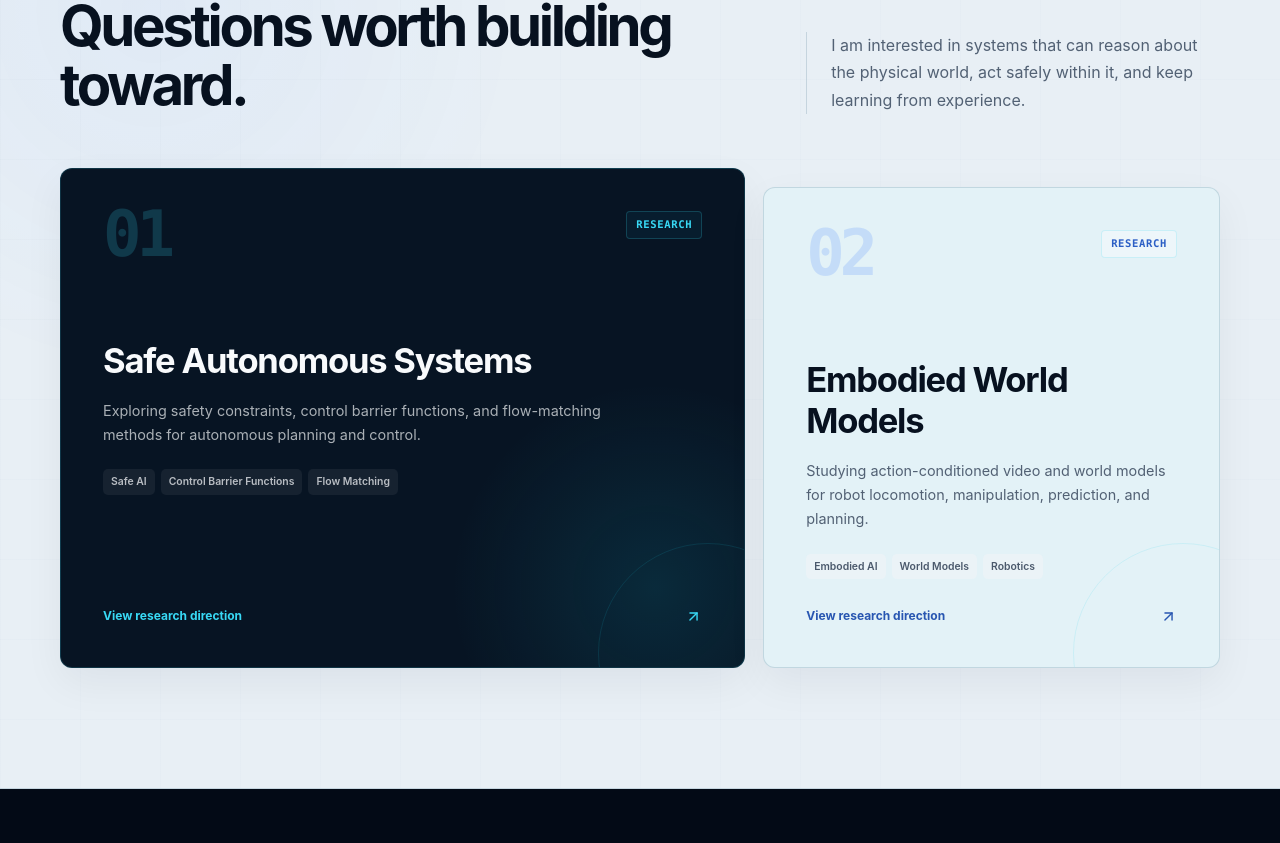
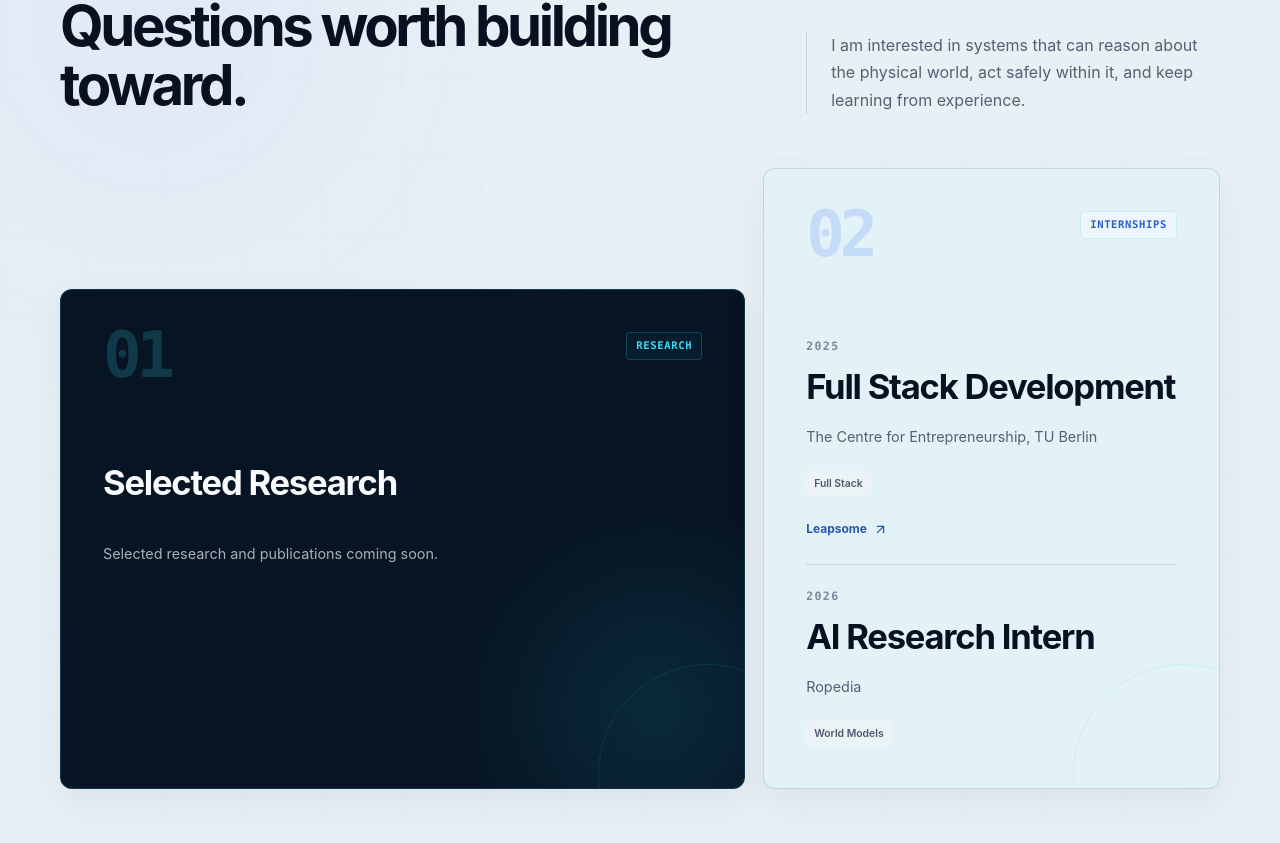
Before and after one commit to eliang6033/eliang6033.github.io, a React (Vite) app: page / in a window 1280 px wide. Shown: the part 1617-2460 px from the top of the page. Built offline with nearby package versions, Linux system fonts and the light colour scheme.

Commit message:
Build scalable research and internship section

```diff
--- a/src/components/Projects.tsx
+++ b/src/components/Projects.tsx
@@ -1,10 +1,51 @@
 import { ArrowUpRight } from "lucide-react";
 import { motion } from "framer-motion";
 import { siteContent } from "../config/siteContent";
-import { projects } from "../data/projects";
+import {
+  internshipCategory,
+  internshipEntries,
+  researchCategory,
+  researchEntries,
+} from "../data/projects";
+import type { EntryLink } from "../types/content";
 import { useReducedMotionPreference } from "../hooks/useReducedMotionPreference";
 import { SectionHeading } from "./SectionHeading";
 import { SectionReveal } from "./SectionReveal";
+
+interface CategoryHeaderProps {
+  number: string;
+  label: string;
+}
+
+function CategoryHeader({ number, label }: CategoryHeaderProps) {
+  return (
+    <div className="project-card__top">
+      <span className="project-card__number">{number}</span>
+      <span className="project-card__category">{label}</span>
+    </div>
+  );
+}
+
+function EntryLinks({ links }: { links: EntryLink[] }) {
+  if (links.length === 0) return null;
+
+  return (
+    <div className="project-entry__links">
+      {links.map((link) => (
+        <a
+          className="project-entry__link"
+          href={link.url}
+          key={`${link.label}-${link.url}`}
+          target="_blank"
+          rel="noopener noreferrer"
+        >
+          <span>{link.label}</span>
+          <ArrowUpRight aria-hidden="true" size={15} />
+        </a>
+      ))}
+    </div>
+  );
+}
 
 export function Projects() {
   const content = siteContent.projects;
@@ -20,33 +61,78 @@ export function Projects() {
             introduction={content.introduction}
           />
           <div className="project-grid">
-            {projects.map((project, index) => (
             <motion.article
-                className="project-card"
-                key={project.title}
-                aria-label={`${content.cardAriaPrefix} ${project.title}`}
+              className="project-card project-card--research"
+              aria-label={`${content.cardAriaPrefix} ${researchCategory.label}`}
               whileHover={reduceMotion ? undefined : { y: -5 }}
               transition={{ duration: 0.22 }}
             >
-                <div className="project-card__top">
-                  <span className="project-card__number">
-                    {String(index + 1).padStart(2, "0")}
-                  </span>
-                  <span className="project-card__category">{project.category}</span>
+              <CategoryHeader
+                number={researchCategory.number}
+                label={researchCategory.label}
+              />
+              <h3 className="project-card__list-title">
+                {researchCategory.listTitle}
+              </h3>
+              <div className="project-entry-list project-entry-list--research">
+                {researchEntries.length > 0 ? (
+                  researchEntries.map((entry) => (
+                    <article
+                      className="project-entry project-entry--research"
+                      key={`${entry.year}-${entry.title}`}
+                    >
+                      <span className="project-entry__year">{entry.year}</span>
+                      <h4 className="project-entry__title">{entry.title}</h4>
+                      {entry.venue ? (
+                        <p className="project-entry__meta">{entry.venue}</p>
+                      ) : null}
+                      {entry.description ? (
+                        <p className="project-entry__description">
+                          {entry.description}
+                        </p>
+                      ) : null}
+                      <EntryLinks links={entry.links ?? []} />
+                    </article>
+                  ))
+                ) : (
+                  <p className="project-card__empty-state">
+                    {researchCategory.emptyState}
+                  </p>
+                )}
               </div>
-                <h3>{project.title}</h3>
-                <p>{project.description}</p>
+            </motion.article>
+
+            <motion.article
+              className="project-card project-card--internships"
+              aria-label={`${content.cardAriaPrefix} ${internshipCategory.label}`}
+              whileHover={reduceMotion ? undefined : { y: -5 }}
+              transition={{ duration: 0.22 }}
+            >
+              <CategoryHeader
+                number={internshipCategory.number}
+                label={internshipCategory.label}
+              />
+              <div className="project-entry-list project-entry-list--internships">
+                {internshipEntries.map((entry) => (
+                  <article
+                    className="project-entry project-entry--internship"
+                    key={`${entry.year}-${entry.role}-${entry.institution}`}
+                  >
+                    <span className="project-entry__year">{entry.year}</span>
+                    <h3 className="project-entry__title">{entry.role}</h3>
+                    <p className="project-entry__meta">{entry.institution}</p>
+                    {entry.tags.length > 0 ? (
                       <ul className="tag-list">
-                  {project.tags.map((tag) => (
+                        {entry.tags.map((tag) => (
                           <li key={tag}>{tag}</li>
                         ))}
                       </ul>
-                <div className="project-card__detail" aria-hidden="true">
-                  <span>{project.detailLabel}</span>
-                  <ArrowUpRight size={17} />
+                    ) : null}
+                    <EntryLinks links={entry.links} />
+                  </article>
+                ))}
               </div>
             </motion.article>
-            ))}
           </div>
         </div>
       </SectionReveal>
--- a/src/config/siteContent.ts
+++ b/src/config/siteContent.ts
@@ -60,11 +60,11 @@ export const siteContent = {
     },
   },
   projects: {
-    eyebrow: "02 · Research & Projects",
+    eyebrow: "02 · Research & Internship",
     title: "Questions worth building toward.",
     introduction:
       "I am interested in systems that can reason about the physical world, act safely within it, and keep learning from experience.",
-    cardAriaPrefix: "Project:",
+    cardAriaPrefix: "Research and internship item:",
   },
   journeyPreview: {
     eyebrow: "03 · Journey",
--- a/src/data/projects.ts
+++ b/src/data/projects.ts
@@ -1,20 +1,42 @@
-import type { Project } from "../types/content";
+import type {
+  InternshipCategoryContent,
+  InternshipEntry,
+  ResearchCategoryContent,
+  ResearchEntry,
+} from "../types/content";
 
-export const projects: Project[] = [
+export const researchCategory: ResearchCategoryContent = {
+  number: "01",
+  label: "Research",
+  listTitle: "Selected Research",
+  emptyState: "Selected research and publications coming soon.",
+};
+
+export const internshipCategory: InternshipCategoryContent = {
+  number: "02",
+  label: "Internships",
+};
+
+export const researchEntries: ResearchEntry[] = [];
+
+export const internshipEntries: InternshipEntry[] = [
   {
-    title: "Safe Autonomous Systems",
-    category: "Research",
-    description:
-      "Exploring safety constraints, control barrier functions, and flow-matching methods for autonomous planning and control.",
-    tags: ["Safe AI", "Control Barrier Functions", "Flow Matching"],
-    detailLabel: "View research direction",
+    role: "Full Stack Development",
+    year: "2025",
+    institution: "The Centre for Entrepreneurship, TU Berlin",
+    tags: ["Full Stack"],
+    links: [
+      {
+        label: "Leapsome",
+        url: "https://www.leapsome.com/",
+      },
+    ],
   },
   {
-    title: "Embodied World Models",
-    category: "Research",
-    description:
-      "Studying action-conditioned video and world models for robot locomotion, manipulation, prediction, and planning.",
-    tags: ["Embodied AI", "World Models", "Robotics"],
-    detailLabel: "View research direction",
+    role: "AI Research Intern",
+    year: "2026",
+    institution: "Ropedia",
+    tags: ["World Models"],
+    links: [],
   },
 ];
--- a/src/styles/globals.css
+++ b/src/styles/globals.css
@@ -669,7 +669,8 @@ a.social-link:hover {
   text-transform: uppercase;
 }
 
-.project-card h3 {
+.project-card__list-title,
+.project-entry__title {
   color: var(--color-ink);
   font-size: 1.45rem;
   font-weight: 690;
@@ -677,11 +678,39 @@ a.social-link:hover {
   line-height: 1.18;
 }
 
-.project-card > p {
+.project-card__empty-state,
+.project-entry__meta,
+.project-entry__description {
   margin-top: 17px;
   color: var(--color-muted);
   font-size: 0.9rem;
   line-height: 1.68;
+}
+
+.project-entry-list,
+.project-entry {
+  min-width: 0;
+}
+
+.project-entry + .project-entry {
+  margin-top: 26px;
+  padding-top: 26px;
+  border-top: 1px solid var(--line);
+}
+
+.project-entry__year {
+  display: block;
+  margin-bottom: 14px;
+  color: var(--color-muted);
+  font-family: var(--font-mono);
+  font-size: 0.72rem;
+  font-weight: 620;
+  letter-spacing: 0.12em;
+  line-height: 1;
+}
+
+.project-entry__description {
+  max-width: 58ch;
 }
 
 .tag-list {
@@ -700,16 +729,34 @@ a.social-link:hover {
   font-weight: 570;
 }
 
-.project-card__detail {
+.project-entry__links {
   display: flex;
   z-index: 1;
-  margin-top: auto;
-  padding-top: 28px;
+  margin-top: 24px;
+  flex-wrap: wrap;
   align-items: center;
-  justify-content: space-between;
+  gap: 16px;
+}
+
+.project-entry__link {
+  display: inline-flex;
+  align-items: center;
+  gap: 6px;
   color: var(--color-cyan);
   font-size: 0.75rem;
   font-weight: 650;
+  text-decoration: none;
+  transition: color 0.2s ease;
+}
+
+.project-entry__link:hover {
+  color: var(--color-electricBlue);
+}
+
+.project-entry__link:focus-visible {
+  border-radius: 4px;
+  outline: 2px solid var(--color-cyan);
+  outline-offset: 6px;
 }
 
 .journey-card {
@@ -2320,8 +2367,7 @@ a.social-link:hover {
     grid-template-columns: 1fr;
   }
 
-  .project-card,
-  .project-card:last-child {
+  .project-card {
     min-height: 350px;
     grid-column: auto;
   }
@@ -3107,7 +3153,7 @@ a.social-link:hover {
   box-shadow: 0 15px 40px rgba(7, 17, 31, 0.055);
 }
 
-.project-card:first-child {
+.project-card--research {
   min-height: 500px;
   border-color: rgba(56, 217, 245, 0.16);
   background:
@@ -3115,12 +3161,8 @@ a.social-link:hover {
     var(--color-darkSurface);
 }
 
-.project-card:nth-child(2) {
+.project-card--internships {
   min-height: 430px;
-}
-
-.project-card:nth-child(3) {
-  background: var(--color-surface);
 }
 
 .project-card::before {
@@ -3157,44 +3199,64 @@ a.social-link:hover {
   font-family: var(--font-mono);
 }
 
-.project-card h3 {
+.project-card__list-title,
+.project-entry__title {
   max-width: 490px;
   font-size: clamp(1.55rem, 2.7vw, 2.35rem);
 }
 
-.project-card:first-child h3 {
+.project-card__list-title {
+  margin-bottom: 22px;
+}
+
+.project-entry__year {
+  color: color-mix(in srgb, var(--color-muted) 72%, transparent);
+}
+
+.project-card--research .project-card__list-title,
+.project-card--research .project-entry__title {
   color: var(--color-surface);
 }
 
-.project-card:first-child > p {
+.project-card--research .project-card__empty-state,
+.project-card--research .project-entry__meta,
+.project-card--research .project-entry__description {
   max-width: 560px;
   color: rgba(248, 250, 252, 0.68);
 }
 
-.project-card:first-child .project-card__number {
+.project-card--research .project-card__number {
   color: rgba(56, 217, 245, 0.19);
 }
 
-.project-card:first-child .project-card__category {
+.project-card--research .project-card__category {
   border-color: rgba(56, 217, 245, 0.2);
   color: var(--color-brightCyan);
   background: rgba(28, 200, 229, 0.055);
 }
 
-.project-card:first-child .tag-list li {
+.project-card--research .tag-list li {
   color: rgba(248, 250, 252, 0.72);
   background: rgba(248, 250, 252, 0.06);
 }
 
+.project-card--research .project-entry + .project-entry {
+  border-top-color: rgba(56, 217, 245, 0.14);
+}
+
 .tag-list li {
   background: color-mix(in srgb, var(--color-page) 76%, transparent);
 }
 
-.project-card__detail {
+.project-entry__link {
   color: color-mix(in srgb, var(--color-electricBlue) 65%, var(--color-ink));
 }
 
-.project-card:first-child .project-card__detail {
+.project-entry__link:hover {
+  color: var(--color-cyan);
+}
+
+.project-card--research .project-entry__link {
   color: var(--color-brightCyan);
 }
 
@@ -3427,7 +3489,7 @@ a.social-link:hover {
     font-size: clamp(3.8rem, 6.8vw, 5.8rem);
   }
 
-  .project-card:first-child {
+  .project-card--research {
     min-height: 470px;
   }
 }
@@ -3533,8 +3595,8 @@ a.social-link:hover {
   }
 
   .project-card,
-  .project-card:first-child,
-  .project-card:nth-child(2) {
+  .project-card--research,
+  .project-card--internships {
     min-height: 390px;
   }
 
@@ -3610,8 +3672,8 @@ a.social-link:hover {
   }
 
   .project-card,
-  .project-card:first-child,
-  .project-card:nth-child(2) {
+  .project-card--research,
+  .project-card--internships {
     min-height: 370px;
   }
 
```
Also changed, not shown: src/types/content.ts (+29 -4 lines). Lines whose indentation alone changed are shown as unchanged.
